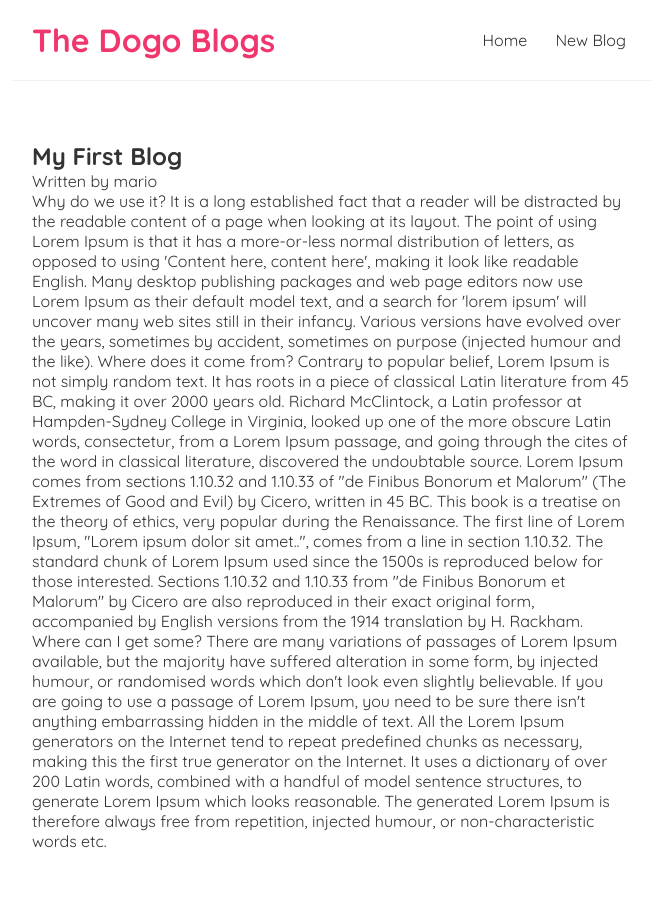
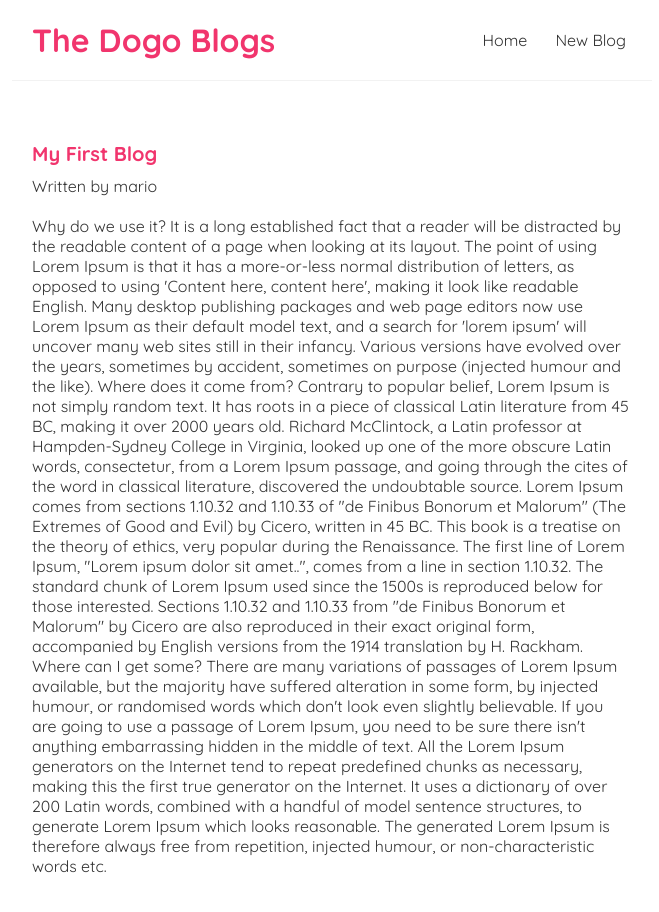
Before and after one commit to Iqbal0786/dogo-blog, a React (Create React App) app: page /blogs/1 in a window 1280 px wide. Shown: the top 912 px of the page, without its empty margins (308-967 px from the left). Built offline with nearby package versions, Linux system fonts and the light colour scheme; data requests are answered from the project's data file.

Commit message:
added blogdetails css

```diff
--- a/src/index.css
+++ b/src/index.css
@@ -48,3 +48,23 @@
   color: #f1356d;
   margin-bottom: 8px;
 }
+.blog-preview > a{
+  text-decoration: none;
+}
+/* blog details page */
+.blog-details h2 {
+  font-size: 20px;
+  color: #f1356d;
+  margin-bottom: 10px;
+}
+.blog-details div {
+  margin: 20px 0;
+}
+.blog-details button {
+  background: #f1356d;
+  color: #fff;
+  border: 0;
+  padding: 8px;
+  border-radius: 8px;
+  cursor: pointer;
+}
```
